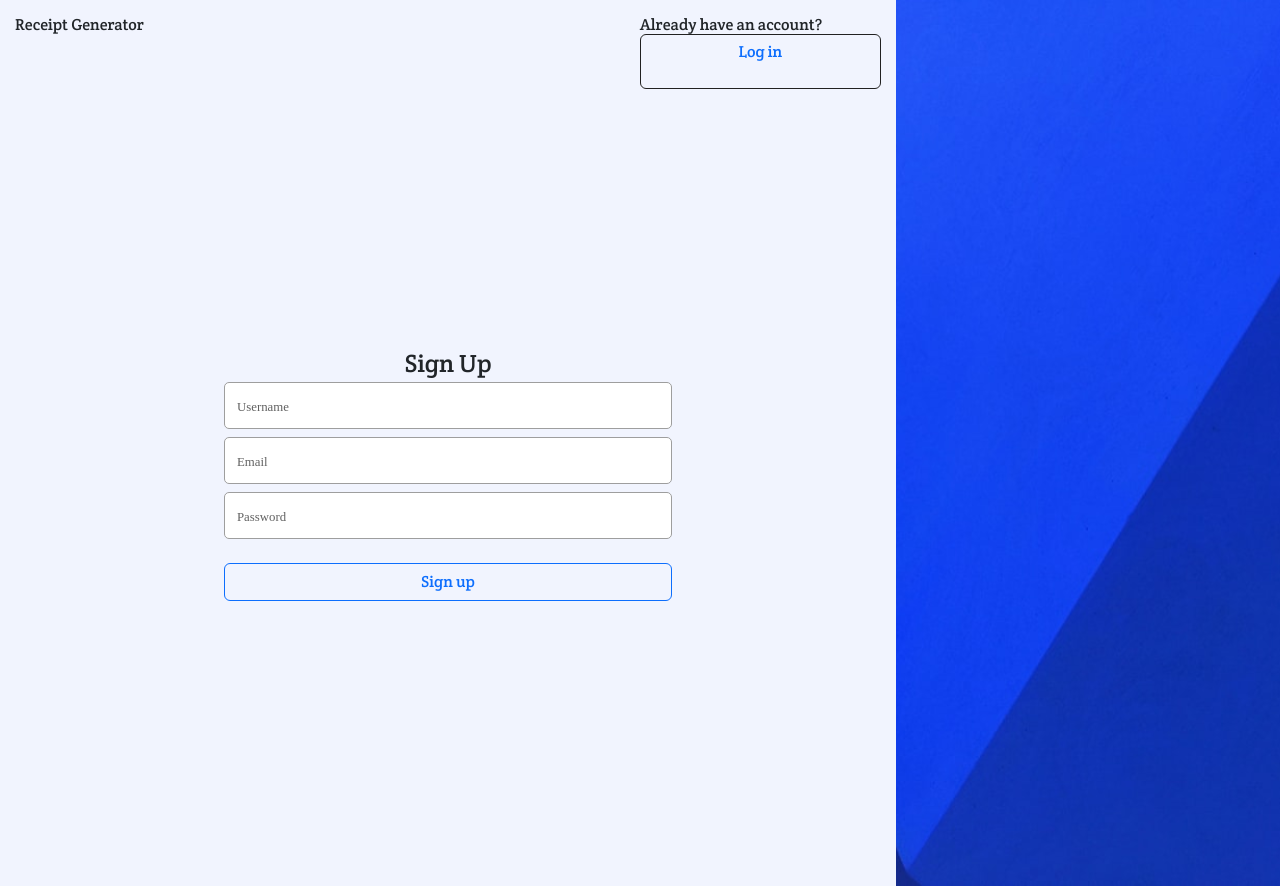
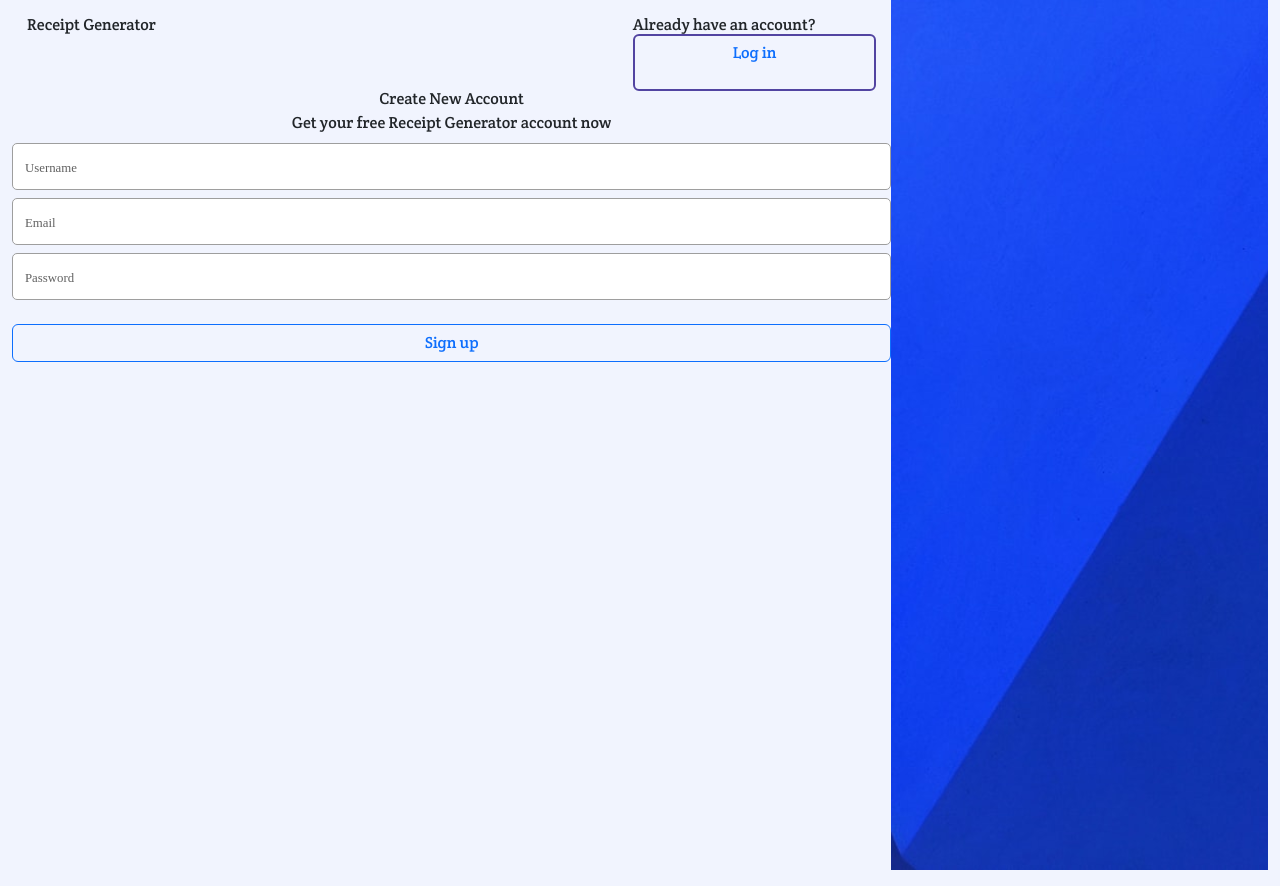
Before and after one commit to tobidechamp15/Receipt-Generator, a React (Create React App) app: page / in a window 1280 px wide. Built offline with nearby package versions, Linux system fonts and the light colour scheme; a web font is replaced by a local one.

Commit message:
Still esigning the UI

```diff
--- a/src/Components/Login.css
+++ b/src/Components/Login.css
@@ -24,14 +24,6 @@
   width: 70%;
 }
 
-.login-button {
-  background-color: transparent;
-  border: 1px #212121 solid;
-  width: 100%;
-  height: 100%;
-}
-
-
 
 .control {
   max-width: 900px;
@@ -40,7 +32,6 @@
   border: none;
   display: flex;
   flex-direction: column;
-  height: 100vh;
   justify-content: center;
   align-items: center;
 }
--- a/src/Components/Signup.css
+++ b/src/Components/Signup.css
@@ -34,7 +34,7 @@ form{
 
 .login-button {
   background-color: transparent;
-  border: 1px #212121 solid;
+  border: 2px #5244a1 solid;
   width: 100%;
   height: 100%;
   padding: 5px;
@@ -49,7 +49,6 @@ form{
   border: none;
   display: flex;
   flex-direction: column;
-  height: 100vh;
   justify-content: center;
   align-items: center;
 }
@@ -75,10 +74,7 @@ form{
 }
 
 
-.control .title{
-    font-size: 25px;
-    font-weight: 500;
-}
+
 .user-details {
   display: flex;
   flex-direction: column;
--- a/src/Components/Signup.js
+++ b/src/Components/Signup.js
@@ -3,10 +3,6 @@ import "./Signup.css";
 import { Link } from "react-router-dom";
 import pic from "../pic.svg"
 import { isDisabled } from "@testing-library/user-event/dist/utils";
-
-
-
-
 
 function Signup() {
   const [formData, setFormData] = useState({
@@ -29,7 +25,7 @@ function Signup() {
     e.preventDefault()
     const validationErrors = {}
     if(!formData.username.trim()) {
-      validationErrors.username = "username is required"
+      validationErrors.username = "Username is required"
     }
 
     if(!formData.email.trim()) {
@@ -59,7 +55,7 @@ function Signup() {
 
 
   return (
-    <div className="conatainer">
+    <div className="conatainer container-fluid">
       <div className="left">
         <div className="nav">
           <h3>Receipt Generator</h3>
@@ -71,10 +67,20 @@ function Signup() {
           </h3>
         </div>
 
-        <div className="control">
-          <div className="title">Sign Up</div>
+        <div className="control ">
+          <div className="title mb-2">
+            <div className="flex flex-col  justify-center items-center">
 
-          <form className="form-body" onSubmit={handleSubmit}>
+            <span>
+              Create New Account
+              </span>
+              <span>
+                Get your free Receipt Generator account now
+              </span>
+            </div>
+          </div>
+
+          <form className="form-body w-100" onSubmit={handleSubmit}>
             <div className="user-details">
               <div className="input-box">
                 <input
@@ -117,7 +123,7 @@ function Signup() {
               </div>
             </div>
             <div className="py-4 d-flex justify-content-center align-items-center">
-              <button className="btn btn-outline-primary" type="submit">
+              <button className="btn btn-outline-primary transition-all duration-500" type="submit">
                 Sign up
               </button>
             </div>
```
